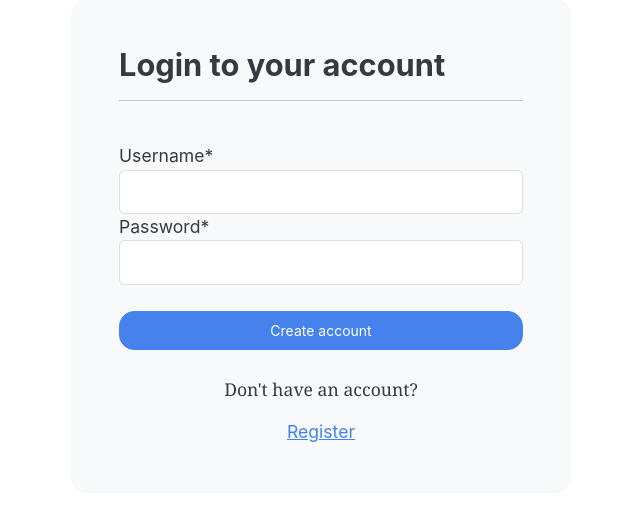
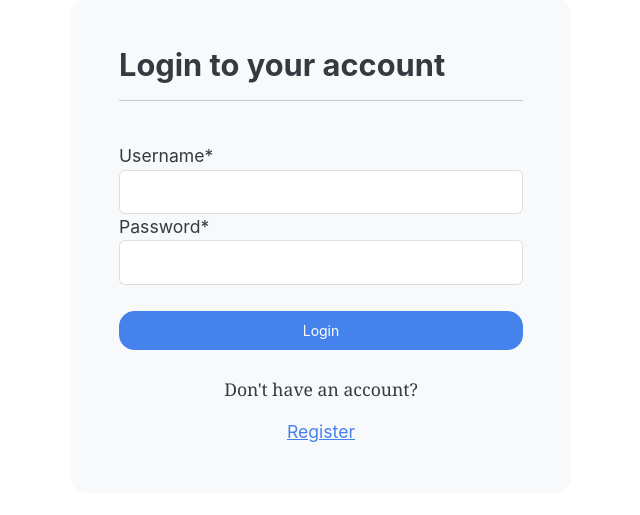
Before and after one commit to Nyae44/timetune, a Django app: page /login in a window 1280 px wide. Shown: the part 86-601 px from the top of the page, without its empty margins (319-959 px from the left). Run offline with Django 4.2, Linux system fonts and the light colour scheme; some libraries are stand-ins or nearby versions.

Commit message:
fix: NoReverseMatch Error

```diff
--- a/timetune/main/templates/main/login.html
+++ b/timetune/main/templates/main/login.html
@@ -14,7 +14,7 @@
                 {{form2 | crispy}}
 
                 <br>
-                <button type="submit" class="btn btn-primary w-100 btn-block p-2 ">Create account</button>
+                <button type="submit" class="btn btn-primary w-100 btn-block p-2 ">Login</button>
 
             </form>
 
--- a/timetune/main/views.py
+++ b/timetune/main/views.py
@@ -20,7 +20,7 @@ def register(request):
         if form.is_valid():
             form.save()
 
-        return redirect('login')
+        return redirect('main:login')
     context = {'form':form}
 
     return render(request, "main/register.html", context=context)
```
